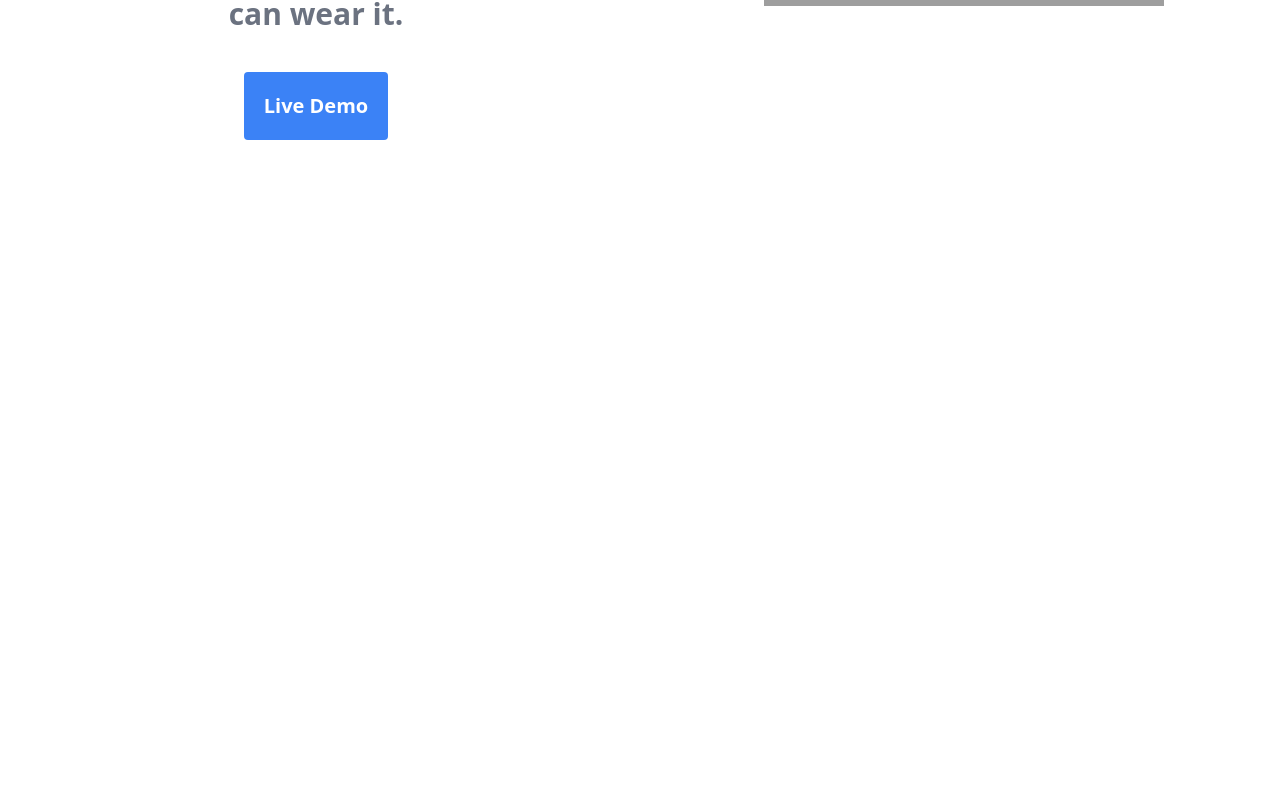
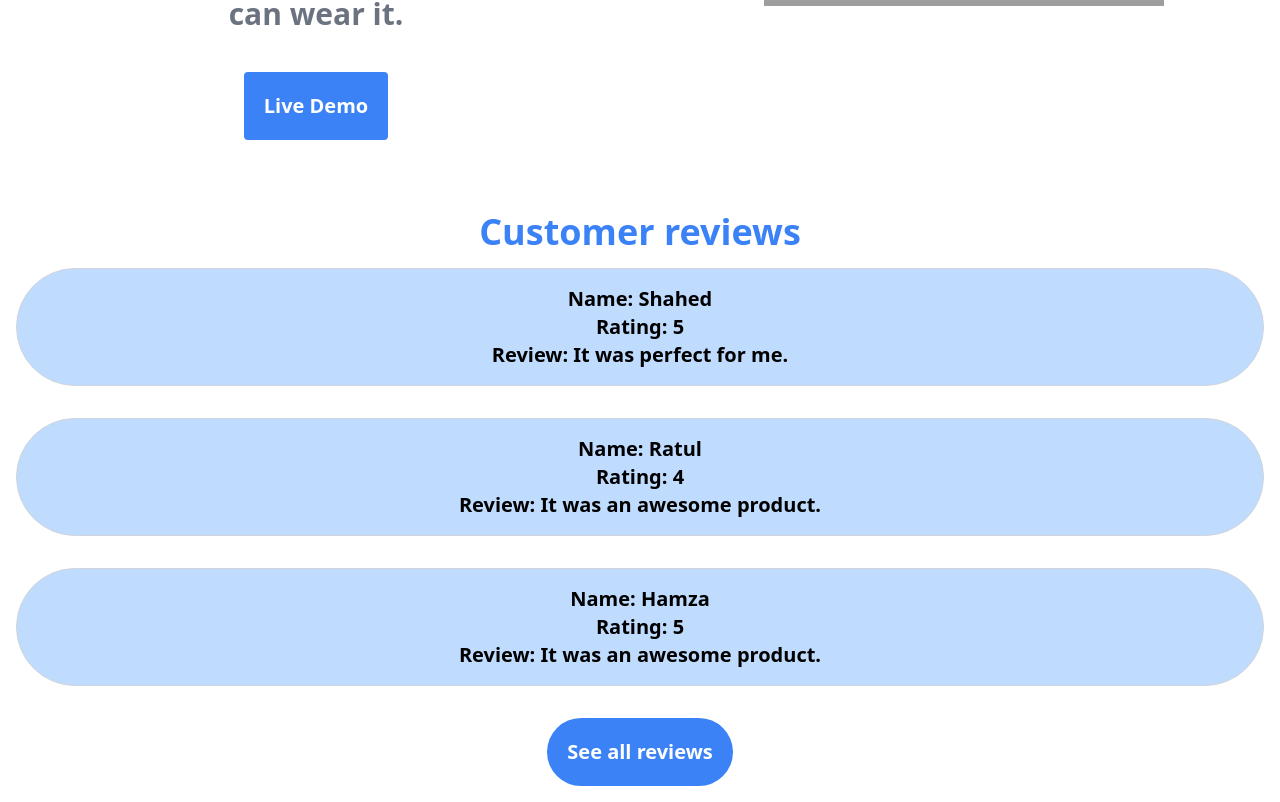
Before and after one commit to shahedyousuf/watch-analysis, a React (Create React App) app: page / in a window 1280 px wide. Shown: the part 532-1334 px from the top of the page. Before the commit the page ends 800 px from the top, so only its background shows below. Built offline with nearby package versions, Linux system fonts and the light colour scheme; grey boxes are pictures that could not be loaded.

Commit message:
readme file edited

```diff
--- /dev/null
+++ b/public/customers.json
@@ -0,0 +1,38 @@
+[
+    {
+        "id": 1,
+        "name": "Shahed",
+        "rating": 5,
+        "review": "It was perfect for me."
+    },
+    {
+        "id": 2,
+        "name": "Ratul",
+        "rating": 4,
+        "review": "It was an awesome product."
+    },
+    {
+        "id": 3,
+        "name": "Hamza",
+        "rating": 5,
+        "review": "It was an awesome product."
+    },
+    {
+        "id": 4,
+        "name": "Almhene",
+        "rating": 3,
+        "review": "It was an awesome product."
+    },
+    {
+        "id": 5,
+        "name": "Alamin",
+        "rating": 3,
+        "review": "It was an average product."
+    },
+    {
+        "id": 6,
+        "name": "Saddam",
+        "rating": 4,
+        "review": "It was an good product."
+    }
+]
--- a/src/App.js
+++ b/src/App.js
@@ -1,5 +1,6 @@
 import { Route, Routes } from 'react-router-dom';
 import './App.css';
+import AllReviews from './Components/AllReviews/AllReviews';
 import Blogs from './Components/Blogs/Blogs';
 import Dashboard from './Components/Dashboard/Dashboard';
 import Home from './Components/Home/Home';
@@ -14,6 +15,7 @@ function App() {
       <Routes>
         <Route path='/' element={<Home></Home>}></Route>
         <Route path='/reviews' element={<Reviews></Reviews>}></Route>
+        <Route path='/allreviews' element={<AllReviews></AllReviews>}></Route>
         <Route path='/dashboard' element={<Dashboard></Dashboard>}></Route>
         <Route path='/blogs' element={<Blogs></Blogs>}></Route>
         <Route path='*' element={<NotFound></NotFound>}></Route>
--- /dev/null
+++ b/src/Components/AllReviews/AllReviews.js
@@ -0,0 +1,19 @@
+import React from 'react';
+import useReview from '../hooks/useReview';
+
+const AllReviews = () => {
+    const [reviews, setReviews] = useReview()
+    return (
+        <div className='flex grid grid-cols-3 gap-4 p-4 m-4'>
+            {
+                reviews.map(review =>
+                    <h2 className='bg-blue-200 rounded-full p-4 text-xl font-semibold'>Name: {review.name} <br />
+                        Rating: {review.rating} <br />
+                        Review: {review.review}</h2>
+                )
+            }
+        </div>
+    );
+};
+
+export default AllReviews;
--- a/src/Components/Home/Home.js
+++ b/src/Components/Home/Home.js
@@ -1,7 +1,11 @@
 import React from 'react';
+import useReview from '../hooks/useReview';
+import Reviews from '../Reviews/Reviews';
 
 const Home = () => {
+    const [reviews, setReviews] = useReview()
     return (
+        <div>
             <div className='grid grid-col-1 md:grid-cols-2 items-center gap-4'>
                 <div className='p-4 m-4'>
                     <h2 className='text-6xl text-blue-500 font-bold'>Looking for suitable watch?</h2><br />
@@ -17,6 +21,18 @@ const Home = () => {
                     <img className='mx-auto mb-2' src='https://img.freepik.com/free-vector/smart-watch-white-background_1268-98.jpg?w=740&t=st=1649049193~exp=1649049793~hmac=77160fa8b087d605ea23e4ac1c863c891663181cade3e4c20ac48152e550cd33' alt="" />
                 </div>
             </div>
+            <div>
+                <div>
+                    <h3 className='text-4xl text-blue-500 font-bold mt-6'>Customer reviews</h3>
+                    {
+                        reviews.map(singleReview => <Reviews key={singleReview.id} singleReview={singleReview}></Reviews>).slice(0, 3)
+                    }
+                </div>
+                <div>
+                    <button className='bg-blue-500 hover:bg-blue-800 m-4 font-bold rounded-full p-5 text-xl text-white'>See all reviews</button>
+                </div>
+            </div>
+        </div>
     );
 };
 
--- a/src/Components/Navbar/Navbar.js
+++ b/src/Components/Navbar/Navbar.js
@@ -10,7 +10,7 @@ const Navbar = () => {
             <NavLink to='/' className={({ isActive }) =>
                 isActive ? link : undefined
             }>Home</NavLink>
-            <NavLink to='/reviews' className={({ isActive }) =>
+            <NavLink to='/allreviews' className={({ isActive }) =>
                 isActive ? link : undefined
             }>Reviews</NavLink>
             <NavLink to='/dashboard' className={({ isActive }) =>
--- a/src/Components/Reviews/Reviews.js
+++ b/src/Components/Reviews/Reviews.js
@@ -1,9 +1,13 @@
 import React from 'react';
+import './Reviews.css'
 
-const Reviews = () => {
+const Reviews = ({ singleReview }) => {
+    const { name, rating, review } = singleReview
     return (
-        <div>
-            <h2>Reviews from the buyers!</h2>
+        <div className='p-4'>
+            <h2 className='bg-blue-200  border border-gray-300 rounded-full p-4 text-xl font-semibold'>Name: {name} <br />
+                Rating: {rating} <br />
+                Review: {review}</h2>
         </div>
     );
 };
--- /dev/null
+++ b/src/Components/hooks/useReview.js
@@ -0,0 +1,12 @@
+import { useEffect, useState } from "react"
+
+const useReview = () => {
+    const [reviews, setReviews] = useState([])
+    useEffect(() => {
+        fetch('customers.json')
+            .then(res => res.json())
+            .then(data => setReviews(data))
+    }, [])
+    return [reviews, setReviews]
+}
+export default useReview
```
Lines whose indentation alone changed are shown as unchanged.
